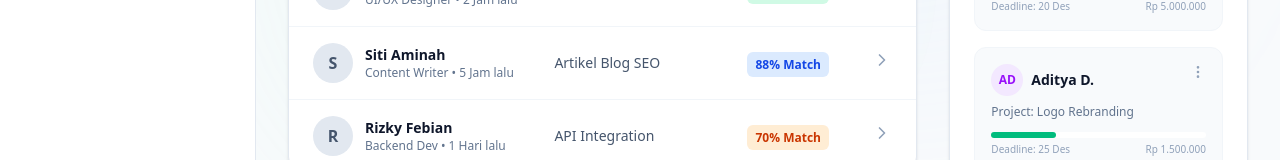
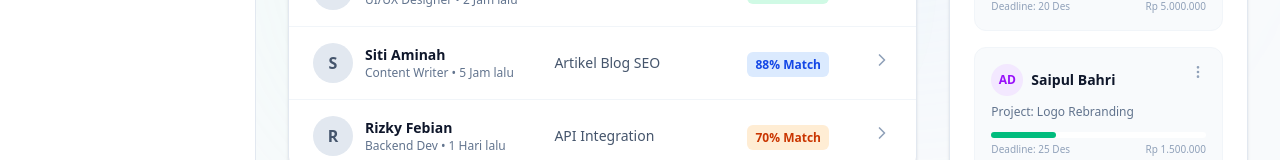
Before and after one commit to KodingMulu/SkillLink, a Next.js app in the folder web/: page /dashboard/client in a window 1280 px wide. Shown: the part 511-671 px from the top of the page. Built offline with nearby package versions, Linux system fonts and the light colour scheme.

Commit message:
update:change kontak berjalan pada dashboard client

```diff
--- a/web/src/app/dashboard/client/page.tsx
+++ b/web/src/app/dashboard/client/page.tsx
@@ -169,7 +169,7 @@ export default function ClientDashboard() {
                   <div className="flex justify-between items-start mb-2">
                       <div className="flex items-center gap-2">
                           <div className="w-8 h-8 rounded-full bg-purple-100 flex items-center justify-center text-xs font-bold text-purple-600">AD</div>
-                          <span className="text-sm font-semibold text-slate-900">Aditya D.</span>
+                          <span className="text-sm font-semibold text-slate-900">Saipul Bahri</span>
                       </div>
                       <button className="text-slate-400"><MoreVertical className="w-4 h-4"/></button>
                   </div>
```
